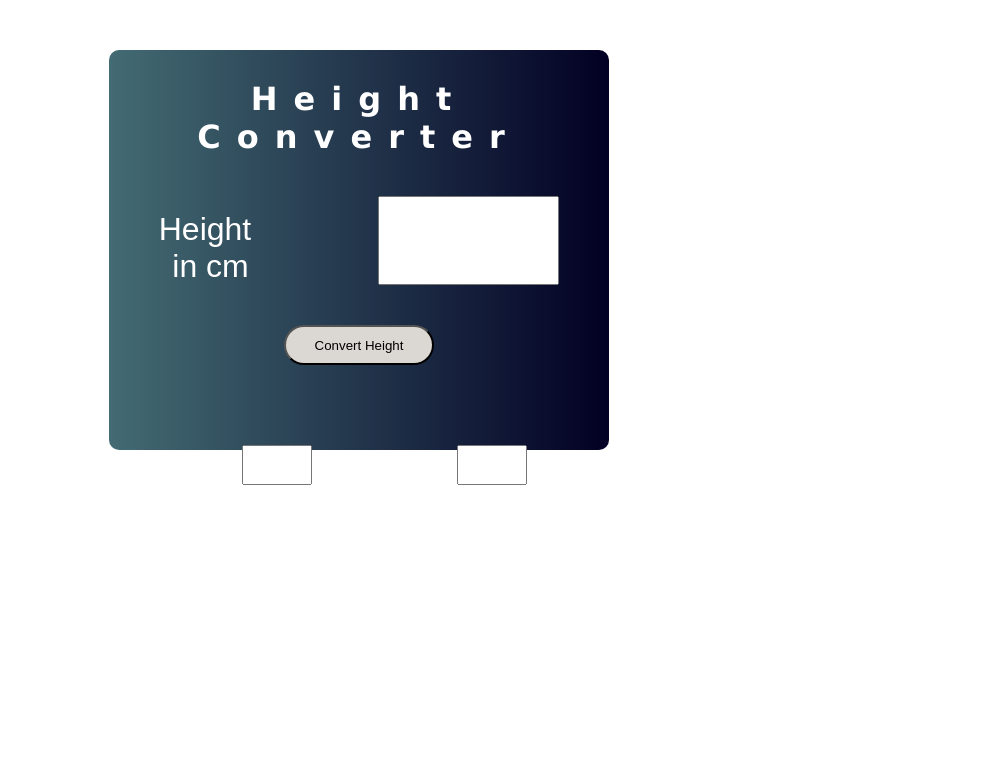
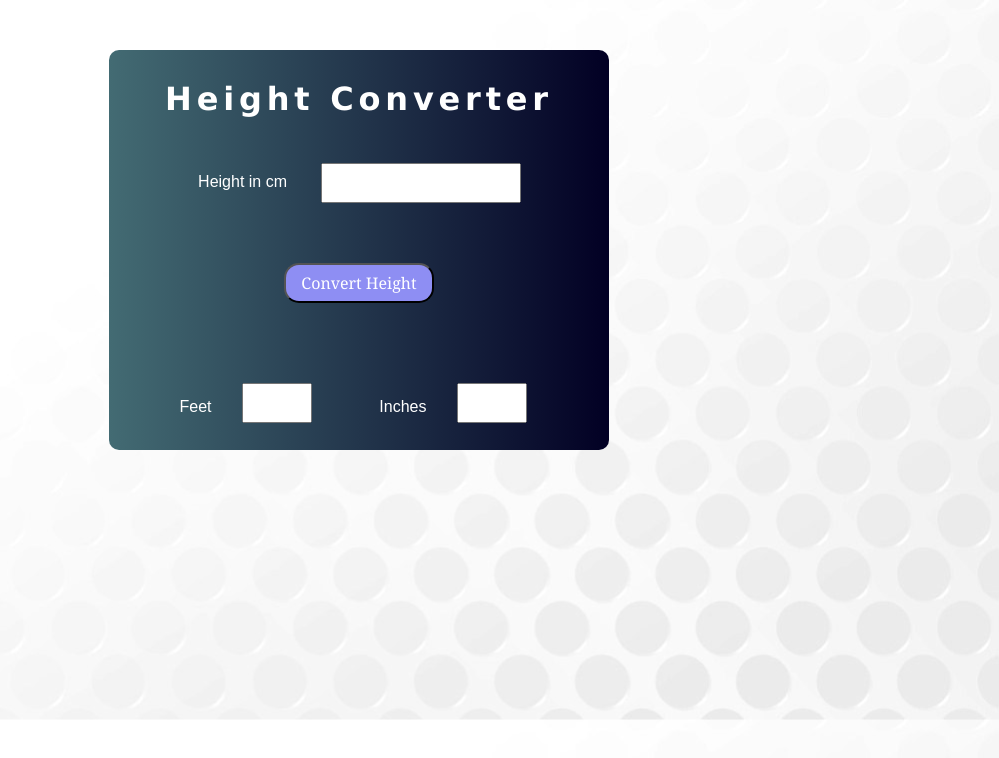
Before and after one commit to joaofelipe0202/height_converter, a plain HTML site: page index.html in a window 1280 px wide. Shown: the whole page, without its empty margins (281-1280 px from the left). Drawn offline with Linux system fonts and the light colour scheme.

Commit message:
adding hover to the button and background image

```diff
--- a/css/extra.css
+++ b/css/extra.css
@@ -1,13 +1,19 @@
 body {
-  background-image: url('images/background-project.jpg');
+  background-image: url('../images/clean-background.jpg');
+  background-size: 100%;
 }
 
 h1 {
   font-family: Verdana, Geneva, Tahoma, sans-serif;
-  letter-spacing: .5em;
+  letter-spacing: .15em;
 }
 
 label {
-  font-size: 2em;
+  font-size: 1em;
   font-family: Arial, Helvetica, sans-serif;
 }
+
+.convert-height {
+  font-family: Georgia, 'Times New Roman', Times, serif;
+  font-size: 1em;
+}
--- a/css/style.css
+++ b/css/style.css
@@ -34,7 +34,7 @@ label {
   padding-right: 30px;
 }
 
-.centimeters {
+.height {
   width: 200px;
   height: 40px;
 }
@@ -54,6 +54,14 @@ label {
 .convert-height {
   width: 150px;
   height: 40px;
-  border-radius: 25px;
-  background-color: rgb(219,215,210);
+  border-radius: 15px;
+  background-color: rgb(142, 142, 243);
+  color: white;
+  margin-top: 20px;
+  cursor: pointer;
 }
+
+.convert-height:hover {
+  background-color: white;
+  color: rgb(142, 142, 243);
+}
--- a/index.html
+++ b/index.html
@@ -12,8 +12,10 @@
   <form class='converter'>
     <h1>Height Converter</h1>
     <div class="box">
-      <label for="centimeters">Height in cm</label>
+      <div class="box-child">
+        <label for="centimeters">Height in cm</label>
       <input type='text' class='height'>
+      </div>
     </div>
     <div class="box">
       <input class='convert-height' type='submit' value='Convert Height'>
```
Also changed, not shown: images/background-project.jpg (deleted), images/clean-background.jpg (added).
